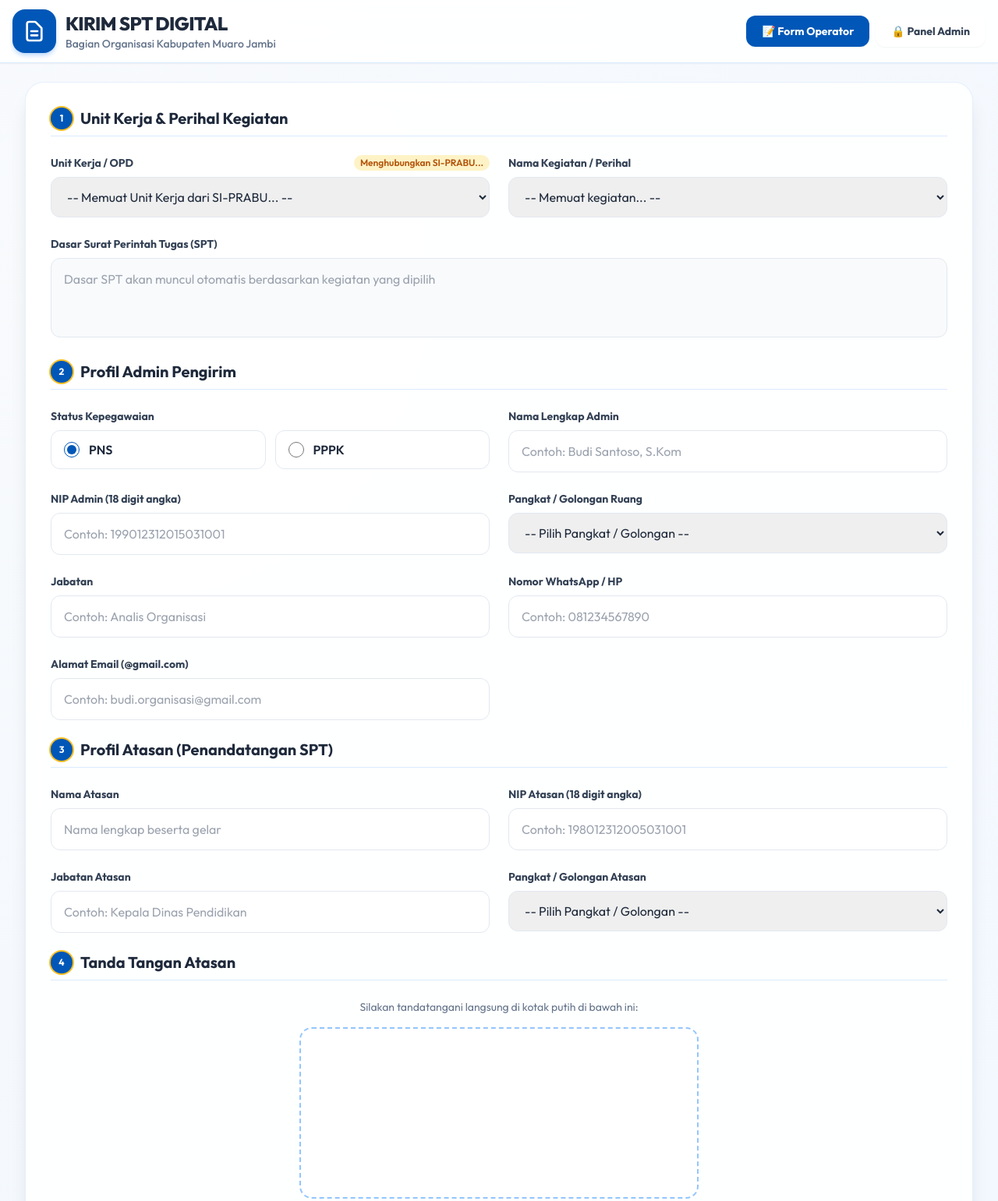
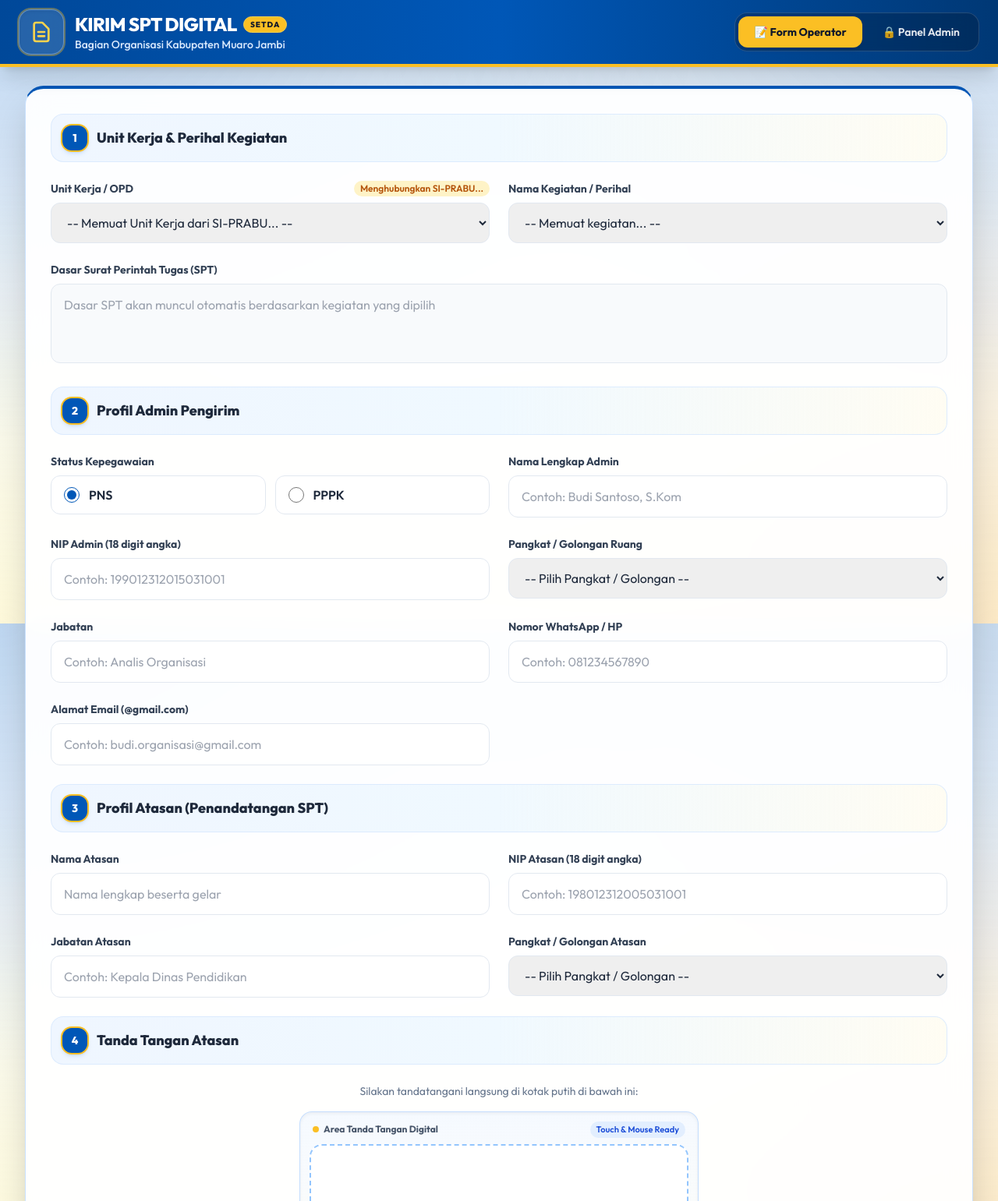
Before and after one commit to azovbrigadeina/sptdigitalbagor, a plain HTML site: page apps_script/Index.html in a window 1280 px wide. Shown: the top 1541 px of the page at 78% size. Drawn offline with nearby package versions, Linux system fonts and the light colour scheme; some packages are replaced by stand-ins of ours; a script that the page names is missing.

Commit message:
style: enhance background ambiance and prominent Ukrainian Azure Blue hero bar with golden ribbon

```diff
--- a/apps_script/Index.html
+++ b/apps_script/Index.html
@@ -53,16 +53,24 @@
 
     body {
       font-family: 'Outfit', sans-serif;
-      background: radial-gradient(circle at 10% 20%, rgba(248, 250, 252, 1) 0%, rgba(239, 246, 255, 0.8) 100%);
+      background-color: #f0f6fe;
+      background-image:
+        radial-gradient(at 0% 0%, rgba(0, 87, 183, 0.18) 0px, transparent 50%),
+        radial-gradient(at 100% 0%, rgba(0, 67, 143, 0.14) 0px, transparent 45%),
+        radial-gradient(at 100% 100%, rgba(245, 158, 11, 0.20) 0px, transparent 55%),
+        radial-gradient(at 0% 100%, rgba(254, 240, 138, 0.24) 0px, transparent 50%),
+        linear-gradient(180deg, #e8f3fe 0%, #f4f8fd 45%, #fffdf5 100%);
+      background-attachment: fixed;
       min-height: 100vh;
       color: var(--color-ua-dark);
       touch-action: manipulation;
     }
     .glass-card {
-      background: rgba(255, 255, 255, 0.9);
-      backdrop-filter: blur(12px);
-      -webkit-backdrop-filter: blur(12px);
-      border: 1px solid rgba(219, 234, 254, 0.7);
+      background: rgba(255, 255, 255, 0.94);
+      backdrop-filter: blur(16px);
+      -webkit-backdrop-filter: blur(16px);
+      border: 1px solid rgba(191, 219, 254, 0.85);
+      box-shadow: 0 20px 25px -5px rgba(0, 87, 183, 0.08), 0 8px 10px -6px rgba(0, 87, 183, 0.04);
     }
     #sig-canvas {
       border: 2px dashed #93c5fd;
@@ -224,24 +232,27 @@
 <body class="min-h-screen">
   <div id="main-app-container" class="pb-28 md:pb-8">
     <!-- ==================== HEADER / NAVBAR ==================== -->
-    <header class="sticky top-0 z-40 bg-white/90 backdrop-blur-md border-b border-blue-100 shadow-sm mb-6 px-4 py-3">
+    <header class="sticky top-0 z-40 bg-gradient-to-r from-[#004899] via-[#0057B7] to-[#003875] text-white shadow-xl border-b-4 border-amber-400 mb-6 px-4 py-3 sm:px-6 transition-all">
       <div class="max-w-7xl mx-auto flex items-center justify-between gap-4">
-        <div class="flex items-center gap-3">
-          <div class="bg-[#0057B7] text-white p-2.5 md:p-3 rounded-2xl shadow-md shadow-blue-200 flex items-center justify-center">
-            <svg xmlns="http://www.w3.org/2000/svg" class="h-7 w-7 md:h-8 md:w-8" fill="none" viewBox="0 0 24 24" stroke="currentColor" aria-hidden="true">
+        <div class="flex items-center gap-3.5">
+          <div class="bg-white/15 backdrop-blur-md border border-white/30 text-amber-300 p-2.5 md:p-3 rounded-2xl shadow-inner flex items-center justify-center ring-2 ring-amber-400/40">
+            <svg xmlns="http://www.w3.org/2000/svg" class="h-7 w-7 md:h-8 md:w-8 text-amber-300" fill="none" viewBox="0 0 24 24" stroke="currentColor" aria-hidden="true">
               <path stroke-linecap="round" stroke-linejoin="round" stroke-width="2" d="M9 12h6m-6 4h6m2 5H7a2 2 0 01-2-2V5a2 2 0 012-2h5.586a1 1 0 01.707.293l5.414 5.414a1 1 0 01.293.707V19a2 2 0 01-2 2z" />
             </svg>
           </div>
           <div>
-            <h1 class="text-xl md:text-2xl font-extrabold text-slate-800 tracking-tight leading-tight">KIRIM SPT DIGITAL</h1>
-            <p class="text-xs md:text-sm text-slate-500 font-medium">Bagian Organisasi Kabupaten Muaro Jambi</p>
+            <div class="flex items-center gap-2">
+              <h1 class="text-xl md:text-2xl font-extrabold text-white tracking-tight leading-tight drop-shadow-sm">KIRIM SPT DIGITAL</h1>
+              <span class="inline-block text-[10px] uppercase font-black tracking-widest px-2 py-0.5 rounded-full bg-amber-400 text-slate-900 shadow-sm border border-amber-300">Setda</span>
+            </div>
+            <p class="text-xs md:text-sm text-blue-100 font-medium">Bagian Organisasi Kabupaten Muaro Jambi</p>
           </div>
         </div>
-        <div class="hidden md:flex gap-2" role="tablist">
-          <button onclick="switchTab('operator-tab')" id="btn-operator-tab" aria-current="page" class="px-5 py-2.5 rounded-xl text-sm font-bold shadow-sm transition-all duration-200 bg-[#0057B7] text-white">
+        <div class="hidden md:flex gap-1.5 p-1 bg-black/20 backdrop-blur-md rounded-2xl border border-white/15" role="tablist">
+          <button onclick="switchTab('operator-tab')" id="btn-operator-tab" aria-current="page" class="px-5 py-2.5 rounded-xl text-sm font-bold shadow-md transition-all duration-200 bg-amber-400 text-slate-900">
             📝 Form Operator
           </button>
-          <button onclick="switchTab('admin-tab')" id="btn-admin-tab" class="px-5 py-2.5 rounded-xl text-sm font-bold shadow-sm transition-all duration-200 bg-white text-slate-700 hover:bg-slate-50">
+          <button onclick="switchTab('admin-tab')" id="btn-admin-tab" class="px-5 py-2.5 rounded-xl text-sm font-semibold transition-all duration-200 text-white/90 hover:bg-white/15">
             🔒 Panel Admin
           </button>
         </div>
@@ -253,11 +264,11 @@
     <!-- TAB 1: FORM OPERATOR                                      -->
     <!-- ========================================================= -->
     <div id="operator-tab" class="tab-content">
-      <div class="glass-card rounded-3xl p-6 md:p-8 shadow-xl">
-        <h2 class="text-xl font-bold text-slate-800 mb-6 pb-2 border-b border-blue-100 flex items-center">
-          <span class="bg-[#0057B7] text-white w-7 h-7 rounded-full inline-flex items-center justify-center text-xs font-bold ring-2 ring-amber-400 mr-2.5">1</span>
-          <span>Unit Kerja & Perihal Kegiatan</span>
-        </h2>
+      <div class="glass-card rounded-3xl p-6 md:p-8 shadow-2xl border-t-4 border-t-[#0057B7]">
+        <div class="flex items-center gap-3 p-3 sm:p-3.5 bg-gradient-to-r from-blue-50 via-sky-50 to-amber-50/60 rounded-2xl border border-blue-100/90 mb-6 shadow-xs">
+          <span class="bg-[#0057B7] text-white w-8 h-8 rounded-xl inline-flex items-center justify-center text-sm font-black shadow-md shadow-blue-500/25 ring-2 ring-amber-400">1</span>
+          <h2 class="text-base sm:text-lg font-extrabold text-slate-800">Unit Kerja & Perihal Kegiatan</h2>
+        </div>
 
         <form id="sptForm" onsubmit="handleFormSubmit(event)" class="space-y-6">
           <div class="grid grid-cols-1 md:grid-cols-2 gap-6">
@@ -293,10 +304,10 @@
             <textarea name="dasar_spt" id="dasar-textarea" rows="3" readonly placeholder="Dasar SPT akan muncul otomatis berdasarkan kegiatan yang dipilih" class="w-full min-h-[48px] py-3.5 px-4 text-base text-slate-800 rounded-xl border border-slate-200 bg-slate-50 outline-none resize-none transition-all"></textarea>
           </div>
 
-          <h2 class="text-xl font-bold text-slate-800 mt-8 mb-6 pb-2 border-b border-blue-100 flex items-center">
-            <span class="bg-[#0057B7] text-white w-7 h-7 rounded-full inline-flex items-center justify-center text-xs font-bold ring-2 ring-amber-400 mr-2.5">2</span>
-            <span>Profil Admin Pengirim</span>
-          </h2>
+          <div class="flex items-center gap-3 p-3 sm:p-3.5 bg-gradient-to-r from-blue-50 via-sky-50 to-amber-50/60 rounded-2xl border border-blue-100/90 mt-8 mb-6 shadow-xs">
+            <span class="bg-[#0057B7] text-white w-8 h-8 rounded-xl inline-flex items-center justify-center text-sm font-black shadow-md shadow-blue-500/25 ring-2 ring-amber-400">2</span>
+            <h2 class="text-base sm:text-lg font-extrabold text-slate-800">Profil Admin Pengirim</h2>
+          </div>
 
           <div class="grid grid-cols-1 md:grid-cols-2 gap-6">
             <!-- Status Pegawai -->
@@ -391,10 +402,10 @@
             </div>
           </div>
 
-          <h2 class="text-xl font-bold text-slate-800 mt-8 mb-6 pb-2 border-b border-blue-100 flex items-center">
-            <span class="bg-[#0057B7] text-white w-7 h-7 rounded-full inline-flex items-center justify-center text-xs font-bold ring-2 ring-amber-400 mr-2.5">3</span>
-            <span>Profil Atasan (Penandatangan SPT)</span>
-          </h2>
+          <div class="flex items-center gap-3 p-3 sm:p-3.5 bg-gradient-to-r from-blue-50 via-sky-50 to-amber-50/60 rounded-2xl border border-blue-100/90 mt-8 mb-6 shadow-xs">
+            <span class="bg-[#0057B7] text-white w-8 h-8 rounded-xl inline-flex items-center justify-center text-sm font-black shadow-md shadow-blue-500/25 ring-2 ring-amber-400">3</span>
+            <h2 class="text-base sm:text-lg font-extrabold text-slate-800">Profil Atasan (Penandatangan SPT)</h2>
+          </div>
 
           <div class="grid grid-cols-1 md:grid-cols-2 gap-6">
             <!-- Nama Atasan -->
@@ -462,14 +473,21 @@
             </div>
           </div>
 
-          <h2 class="text-xl font-bold text-slate-800 mt-8 mb-6 pb-2 border-b border-blue-100 flex items-center">
-            <span class="bg-[#0057B7] text-white w-7 h-7 rounded-full inline-flex items-center justify-center text-xs font-bold ring-2 ring-amber-400 mr-2.5">4</span>
-            <span>Tanda Tangan Atasan</span>
-          </h2>
+          <div class="flex items-center gap-3 p-3 sm:p-3.5 bg-gradient-to-r from-blue-50 via-sky-50 to-amber-50/60 rounded-2xl border border-blue-100/90 mt-8 mb-6 shadow-xs">
+            <span class="bg-[#0057B7] text-white w-8 h-8 rounded-xl inline-flex items-center justify-center text-sm font-black shadow-md shadow-blue-500/25 ring-2 ring-amber-400">4</span>
+            <h2 class="text-base sm:text-lg font-extrabold text-slate-800">Tanda Tangan Atasan</h2>
+          </div>
 
           <div class="flex flex-col items-center w-full">
             <p class="text-sm text-slate-500 mb-4 text-center">Silakan tandatangani langsung di kotak putih di bawah ini:</p>
-            <div class="w-full max-w-lg mx-auto">
+            <div class="w-full max-w-lg mx-auto bg-gradient-to-b from-blue-50/60 to-amber-50/30 p-3 rounded-2xl border border-blue-200/90 shadow-inner">
+              <div class="flex justify-between items-center mb-2 px-1">
+                <span class="text-xs font-bold text-slate-600 flex items-center gap-1.5">
+                  <span class="w-2 h-2 rounded-full bg-amber-400 inline-block animate-ping"></span>
+                  Area Tanda Tangan Digital
+                </span>
+                <span class="text-[11px] text-blue-700 font-semibold bg-blue-100/70 px-2 py-0.5 rounded-full">Touch & Mouse Ready</span>
+              </div>
               <canvas id="sig-canvas" class="w-full block touch-none" style="height: 220px;"></canvas>
             </div>
 
@@ -484,11 +502,11 @@
           </div>
 
           <div class="pt-6 border-t border-blue-100">
-            <button id="btn-submit-spt" type="submit" class="w-full bg-[#0057B7] hover:bg-[#00438F] active:scale-[0.99] text-white py-4 px-6 rounded-2xl font-bold text-base shadow-lg shadow-blue-200 transition-all flex items-center justify-center gap-2 focus:ring-2 focus:ring-amber-400">
-              <svg xmlns="http://www.w3.org/2000/svg" class="h-5 w-5" fill="none" viewBox="0 0 24 24" stroke="currentColor" aria-hidden="true">
+            <button id="btn-submit-spt" type="submit" class="w-full bg-gradient-to-r from-[#0057B7] via-[#0060cc] to-[#004899] hover:from-[#004899] hover:to-[#003875] active:scale-[0.99] text-white py-4 px-6 rounded-2xl font-black text-base shadow-xl shadow-blue-600/30 ring-2 ring-amber-400/80 hover:ring-amber-400 transition-all flex items-center justify-center gap-2.5">
+              <svg xmlns="http://www.w3.org/2000/svg" class="h-5 w-5 text-amber-300" fill="none" viewBox="0 0 24 24" stroke="currentColor" aria-hidden="true">
                 <path stroke-linecap="round" stroke-linejoin="round" stroke-width="2" d="M12 19l9 2-9-18-9 18 9-2zm0 0v-8" />
               </svg>
-              <span>Kirim SPT</span>
+              <span class="tracking-wide">Kirim SPT</span>
             </button>
           </div>
         </form>
@@ -806,11 +824,11 @@
 
       if (tabId === 'operator-tab') {
         if (btnOp) {
-          btnOp.className = "px-5 py-2.5 rounded-xl text-sm font-bold shadow-sm transition-all duration-200 bg-[#0057B7] text-white";
+          btnOp.className = "px-5 py-2.5 rounded-xl text-sm font-bold shadow-md transition-all duration-200 bg-amber-400 text-slate-900";
           btnOp.setAttribute('aria-current', 'page');
         }
         if (btnAd) {
-          btnAd.className = "px-5 py-2.5 rounded-xl text-sm font-bold shadow-sm transition-all duration-200 bg-white text-slate-700 hover:bg-slate-50";
+          btnAd.className = "px-5 py-2.5 rounded-xl text-sm font-semibold transition-all duration-200 text-white/90 hover:bg-white/15";
           btnAd.removeAttribute('aria-current');
         }
         if (navOp) {
@@ -825,11 +843,11 @@
         if (indAd) indAd.classList.add('invisible');
       } else {
         if (btnAd) {
-          btnAd.className = "px-5 py-2.5 rounded-xl text-sm font-bold shadow-sm transition-all duration-200 bg-[#0057B7] text-white";
+          btnAd.className = "px-5 py-2.5 rounded-xl text-sm font-bold shadow-md transition-all duration-200 bg-amber-400 text-slate-900";
           btnAd.setAttribute('aria-current', 'page');
         }
         if (btnOp) {
-          btnOp.className = "px-5 py-2.5 rounded-xl text-sm font-bold shadow-sm transition-all duration-200 bg-white text-slate-700 hover:bg-slate-50";
+          btnOp.className = "px-5 py-2.5 rounded-xl text-sm font-semibold transition-all duration-200 text-white/90 hover:bg-white/15";
           btnOp.removeAttribute('aria-current');
         }
         if (navAd) {
```
